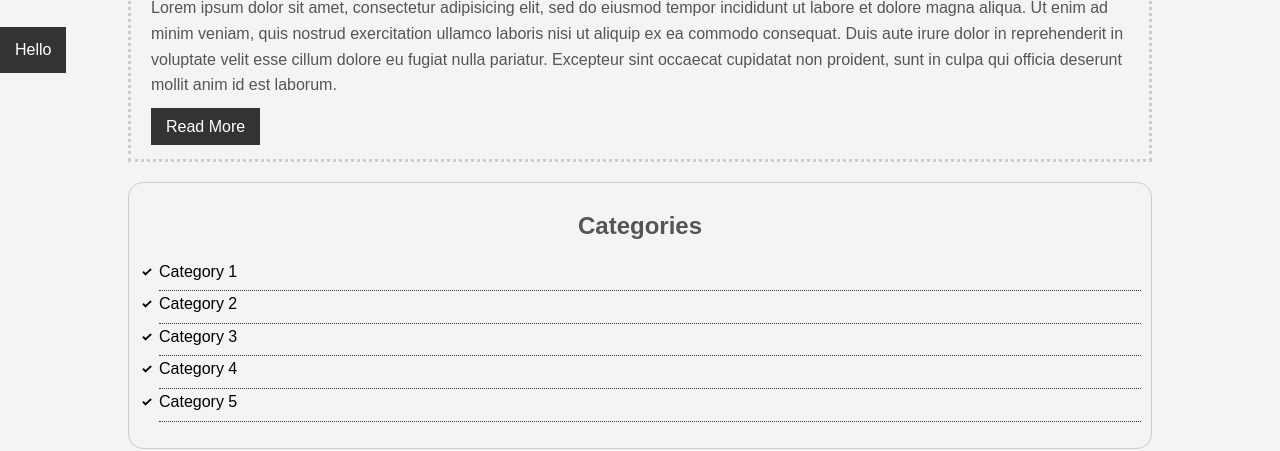
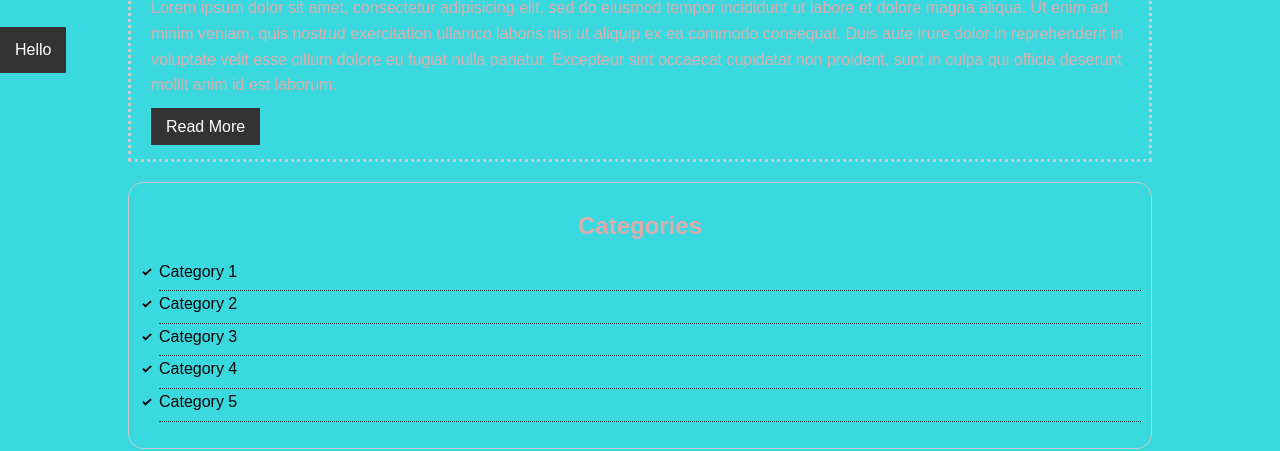
Before and after one commit to EmmaPhommatha2020/CSS-beginner, a plain HTML site: page csscheatsheet/index.html in a window 1280 px wide. Shown: the part 373-824 px from the top of the page. Drawn offline with Linux system fonts and the light colour scheme.

Commit message:
change colors

```diff
--- a/csscheatsheet/css/style.css
+++ b/csscheatsheet/css/style.css
@@ -6,8 +6,8 @@
 */
 
 body{
-	background-color:#f4f4f4;
-	color:#555555;
+	background-color:#39d9df;
+	color:#ddadad;
 
 	font-family: Arial, Helvetica, sans-serif;
 	font-size:16px;
@@ -21,15 +21,15 @@ body{
 
 a{
 	text-decoration: none;
-	color:#000;
+	color:rgb(5, 4, 4);
 }
 
 a:hover{
-	color:red;
+	color:rgb(230, 115, 115);
 }
 
 a:active{
-	color:green;
+	color:rgb(187, 236, 187);
 }
 
 a:visited{
```
